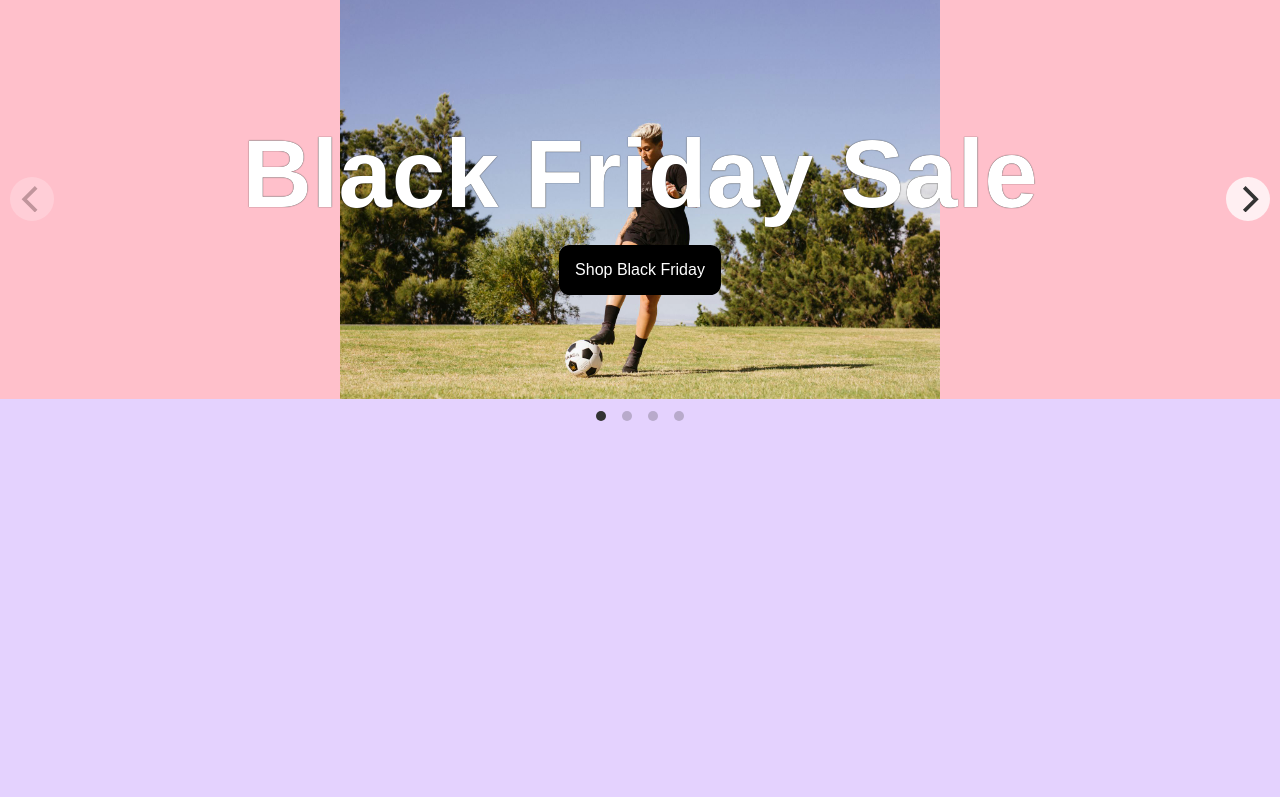
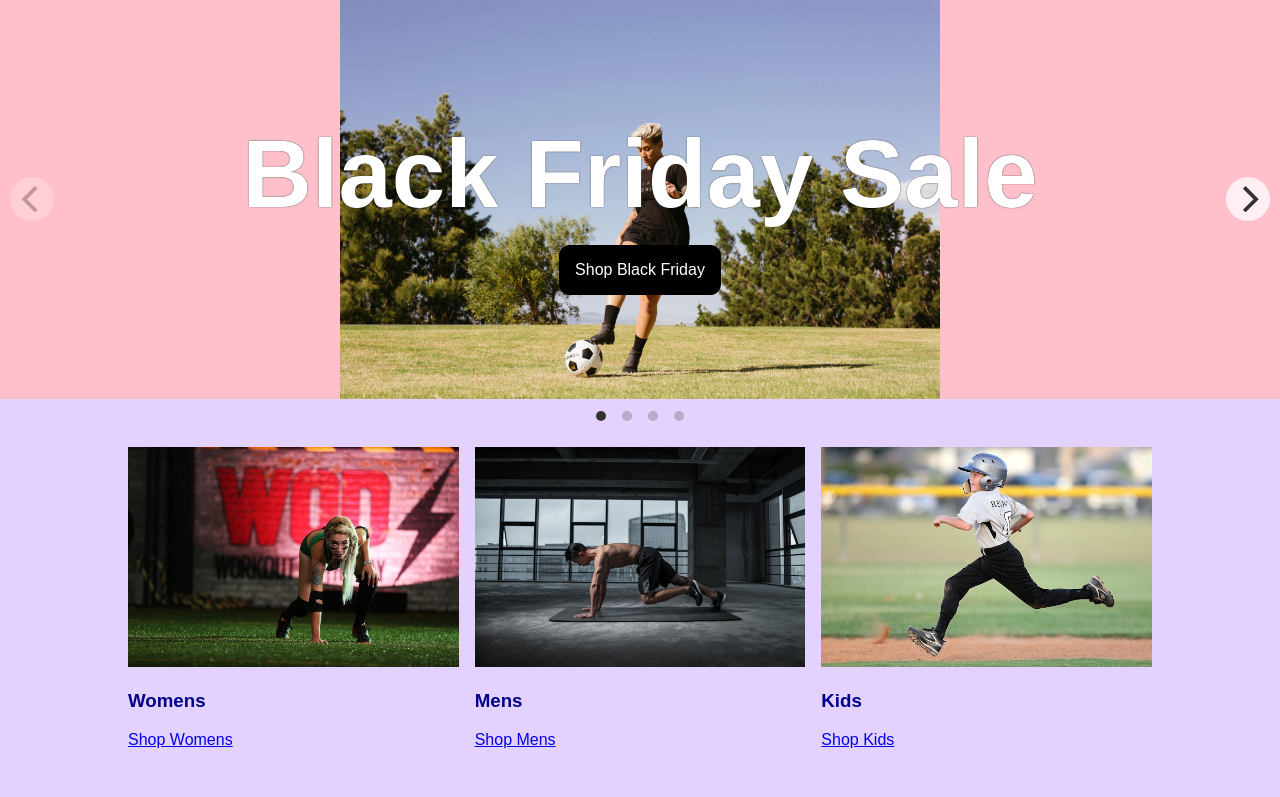
Before and after one commit to arloran777/foundationT325, a PHP site: page / in a window 1280 px wide. Shown: the part 146-943 px from the top of the page. Before the commit the page ends 567 px from the top, so only its background shows below. Run offline with PHP 8.4, Linux system fonts and the light colour scheme.

Commit message:
adding content cards

```diff
--- a/index.html
+++ b/index.html
@@ -56,7 +56,29 @@
         <div class="slide">3</div>
         <div class="slide">4</div>
     </div>
-
+    <main class="content">
+        <div class="card">
+            <img src="/images/categories/womens.jpg">
+            <div class="card-content">
+                <h3>Womens</h3>
+                <a href="#" class="card-button">Shop Womens</a>
+            </div>
+        </div>
+         <div class="card">
+            <img src="/images/categories/mens.jpg">
+            <div class="card-content">
+                <h3>Mens</h3>
+                <a href="#" class="card-button">Shop Mens</a>
+            </div>
+        </div>
+        <div class="card">
+            <img src="/images/categories/kids.jpg">
+            <div class="card-content">
+                <h3>Kids</h3>
+                <a href="#" class="card-button">Shop Kids</a>
+            </div>
+        </div>
+    </main>
 </body>
 
 </html>
--- a/styles.css
+++ b/styles.css
@@ -90,6 +90,20 @@ h1 {
     padding: 12pt;
     border-radius: 8pt;
 }
+.content {
+   margin: 3em auto;
+   max-width: 80vw;
+   display: flex;
+   flex-direction: row;
+   flex-wrap: wrap;
+   gap: 12pt;
+}
+.card img {
+    max-width: 100%;
+}
+.card {
+    flex: 1;
+}
 @media screen and (max-width:480px) {
     .shop-nav {
         flex-direction: column;
```
Also changed, not shown: images/categories/kids.jpg (added), images/categories/mens.jpg (added), images/categories/womens.jpg (added).
